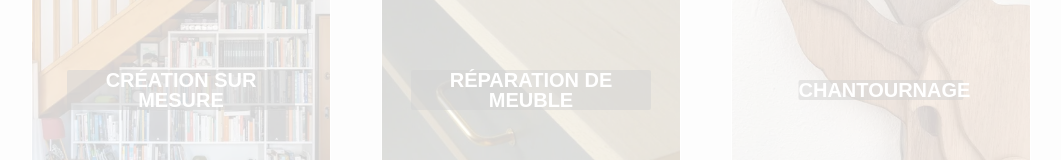
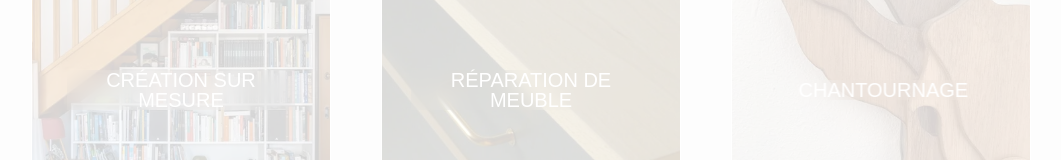
Before and after one commit to NelsonAxolotl/ferdyan, a React (Vite) app: page / in a window 1280 px wide. Shown: the part 347-507 px from the top of the page, without its empty margins (109-1170 px from the left). Built offline with nearby package versions, Linux system fonts and the light colour scheme; some icons are missing; a web font is replaced by a local one.

Commit message:
blur effect

```diff
--- a/src/Pages/Home.css
+++ b/src/Pages/Home.css
@@ -41,13 +41,13 @@
   transform: translate(-50%, -50%);
   color: white;
   font-size: 20px;
-  font-weight: bold;
+  font-weight: 500;
   text-transform: uppercase;
   text-align: center;
   width: 80%;
   cursor: pointer;
-  background-color: rgba(0, 0, 0, 0.5); /* Fond semi-transparent noir */
-  border-radius: 2px;
+
+  backdrop-filter: blur(10px); /* Flou */
 }
 
 .image-container:first-child .image-text {
```
